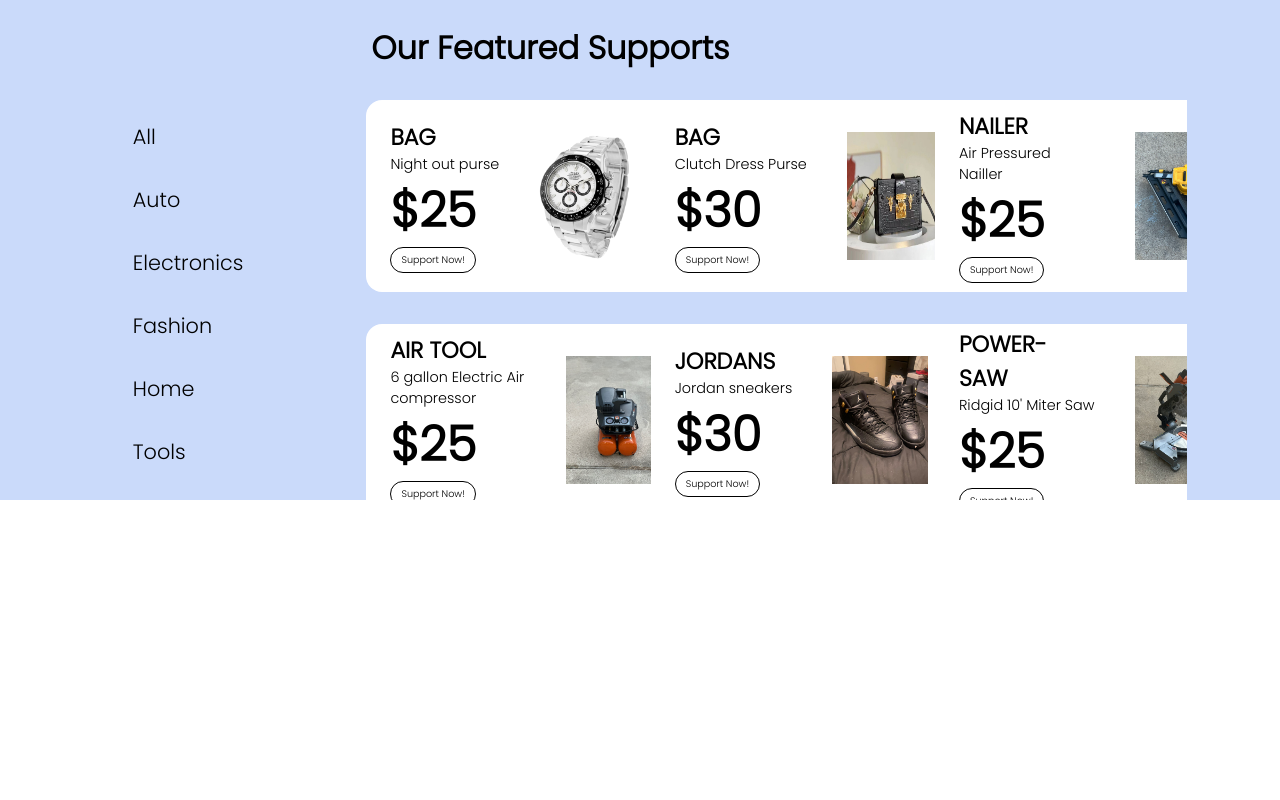
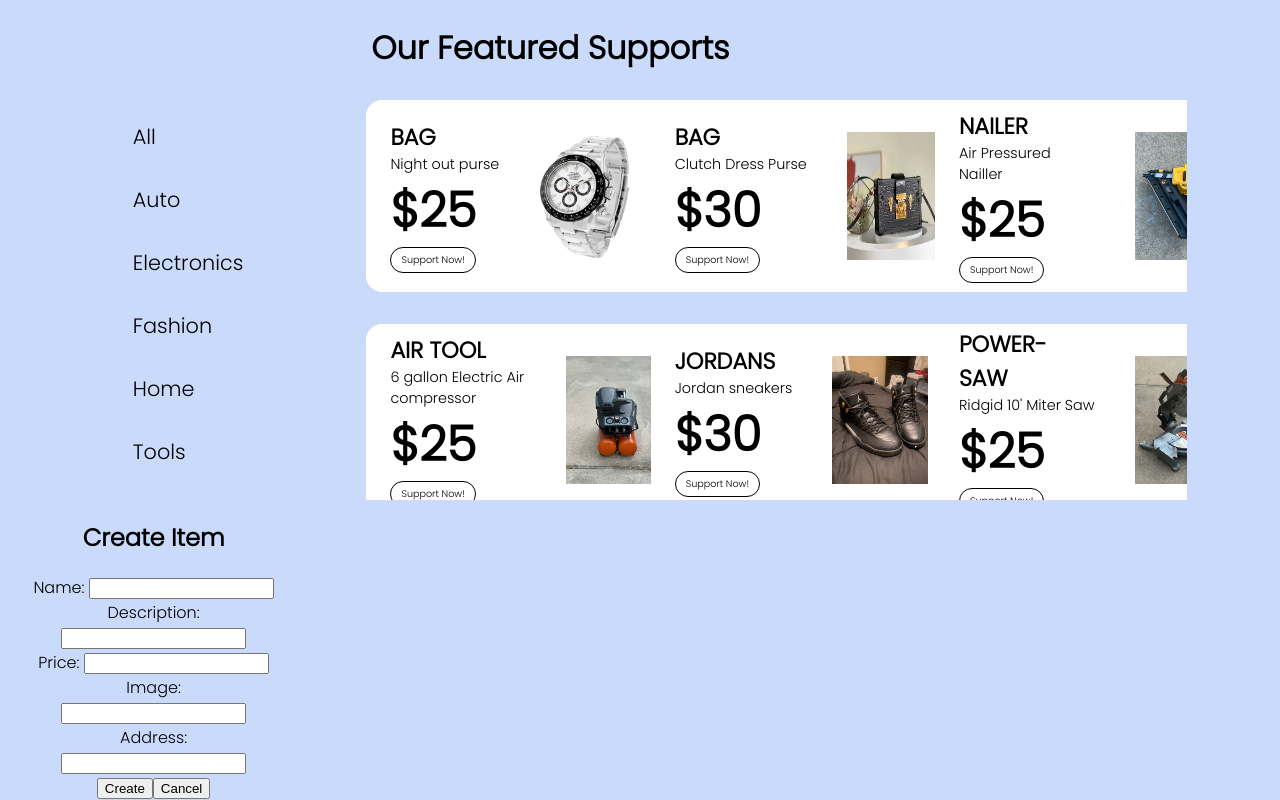
Before and after one commit to bethel-school-of-technology/team-support-squad-frontend, a React (Create React App) app in the folder support-app/: page /create in a window 1280 px wide. Shown: the part 866-1666 px from the top of the page. Before the commit the page ends 1366 px from the top, so only its background shows below. Built offline with nearby package versions, Linux system fonts and the light colour scheme.

Commit message:
Added create function to CRUDs

```diff
--- a/support-app/db.json
+++ b/support-app/db.json
@@ -23,6 +23,22 @@
       "image": "item3.jpg",
       "address": "987 Elmo St",
       "id": 3
+    },
+    {
+      "name": "Item 4",
+      "description": "This is Item 4, a high-quality product designed to meet your needs.",
+      "price": "15.95",
+      "image": "item4.jpg",
+      "address": "1234 Maple Ave",
+      "id": 4
+    },
+    {
+      "name": "Item 5",
+      "description": "This is Item 5, a fantastic product for your needs.",
+      "price": "24.99",
+      "image": "item5.jpg",
+      "address": "1234 Maple Ave",
+      "id": 5
     }
   ]
 }
--- a/support-app/src/App.js
+++ b/support-app/src/App.js
@@ -8,6 +8,7 @@ import Hero from "./components/Hero";
 import Slider from "./components/Slider";
 import Supports from "./components/Supports";
 import Update from "./CRUD/Update";
+import Create from "./CRUD/Create"
 import { ItemContextProvider } from "./context/ItemContext";
 
 function App() {
@@ -29,6 +30,7 @@ function App() {
         <div className="container">
           <Routes>
             <Route path="/" element={<Home />} />
+            <Route path="/create" element={<Create />} />
             <Route path="/update/:id" element={<Update onCancel={handleCancel} onEdit={handleEdit} />} />
             <Route path="/about" element={<About />} />
             <Route path="/help" element={<Help />} />
--- a/support-app/src/CRUD/Create.js
+++ b/support-app/src/CRUD/Create.js
@@ -0,0 +1,96 @@
+import React, { useState } from "react";
+import { useItemContext } from "../context/ItemContext";
+
+function Create({ onCancel }) {
+  const { createItem } = useItemContext(); // Using the createItem function from the context
+
+  const [name, setName] = useState("");
+  const [description, setDescription] = useState("");
+  const [price, setPrice] = useState("");
+  const [image, setImage] = useState("");
+  const [address, setAddress] = useState("");
+
+  const handleSubmit = async (e) => {
+    e.preventDefault();
+
+    const newItem = {
+      name,
+      description,
+      price,
+      image,
+      address,
+    };
+
+    try {
+      await createItem(newItem);
+      onCancel();
+    } catch (error) {
+      console.error("Error creating item:", error);
+    }
+  };
+
+  return (
+    <div>
+    <h2>Create Item</h2>
+    <form onSubmit={handleSubmit}>
+      <label>
+        Name:{" "}
+        <input
+          type="text"
+          value={name}
+          onChange={(e) => setName(e.target.value)}
+          required
+        />
+      </label>
+      <br />
+      <label>
+        Description:{" "}
+        <input
+          type="text"
+          value={description}
+          onChange={(e) => setDescription(e.target.value)}
+          required
+        />
+      </label>
+      <br />
+      <label>
+        Price:{" "}
+        <input
+          type="text"
+          value={price}
+          onChange={(e) => setPrice(e.target.value)}
+          required
+        />
+      </label>
+      <br />
+      <label>
+        Image:{" "}
+        <input
+          type="text"
+          value={image}
+          onChange={(e) => setImage(e.target.value)}
+          required
+        />
+      </label>
+      <br />
+      <label>
+        Address:{" "}
+        <input
+          type="text"
+          value={address}
+          onChange={(e) => setAddress(e.target.value)}
+          required
+        />
+      </label>
+      <br />
+      <button type="submit">Create</button>
+      <button type="button" onClick={onCancel}>
+        Cancel
+      </button>
+    </form>
+  </div>
+
+  );
+}
+
+export default Create;
--- a/support-app/src/components/About.js
+++ b/support-app/src/components/About.js
@@ -1,5 +1,5 @@
 import React from 'react';
-import "./About.css"
+// import "./About.css"
 
 const About = () => {
   console.log("About component rendered")
--- a/support-app/src/context/ItemContext.js
+++ b/support-app/src/context/ItemContext.js
@@ -35,6 +35,15 @@ export const ItemContextProvider = ({ children }) => {
     }
   };
 
+  const createItem = async (newItem) => {
+    try {
+      const response = await axios.post("http://localhost:3001/items", newItem);
+      setItems([...items, response.data]);
+    } catch (error) {
+      console.error("Error creating item:", error);
+    }
+  };
+
   return (
     <ItemContext.Provider
       value={{
@@ -42,6 +51,7 @@ export const ItemContextProvider = ({ children }) => {
         getAllItems,
         getItem,
         updateItem,
+        createItem
       }}
     >
       {children}
```
